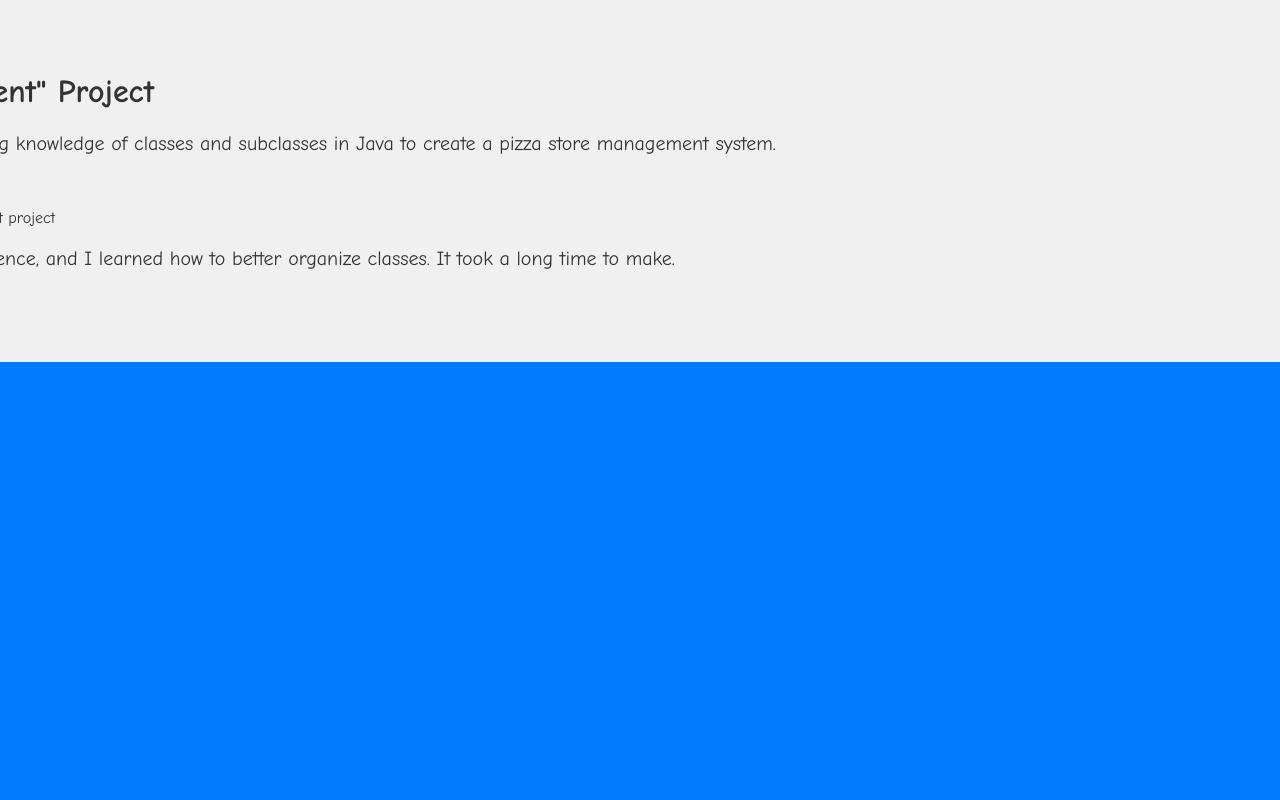
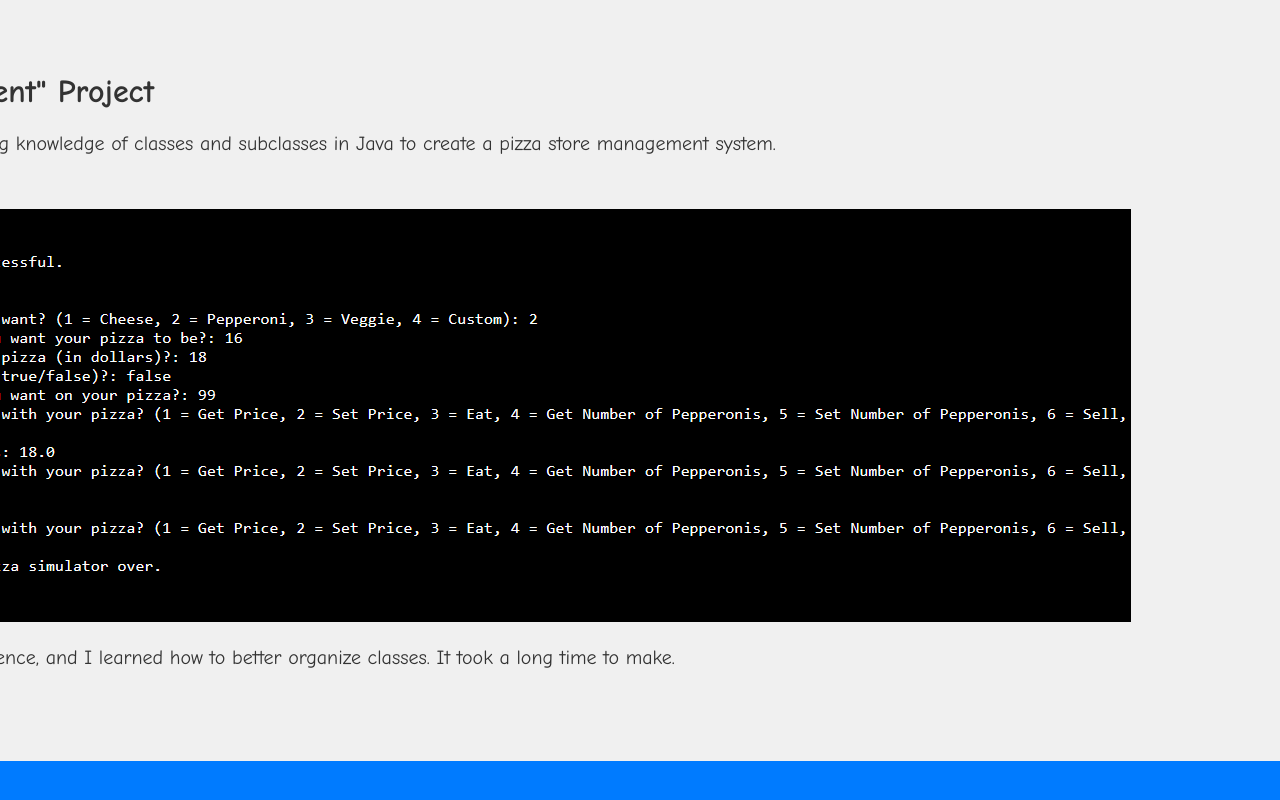
Before and after one commit to brutalthebigone/btbo-tuffsite.io, a plain HTML site: page projects.html in a window 1280 px wide. Shown: the part 632-1432 px from the top of the page. Drawn offline with Linux system fonts and the light colour scheme.

Commit message:
The Final Addition

```diff
--- a/projects.html
+++ b/projects.html
@@ -26,7 +26,7 @@
     <h1>"Store Management" Project</h1>
     <p style="font-size:20px;">This project involved utilizing knowledge of classes and subclasses in Java to create a pizza store management system.</p>
     <p>Example:</p>
-    <img src="storemanagement.png" alt="Image of my store management project">
+    <img src="store-management.png" alt="Image of my store management project">
     <p style="font-size:20px;">This project taught me patience, and I learned how to better organize classes. It took a long time to make.</p>
 
     <br><br><br><br>
--- a/script.js
+++ b/script.js
@@ -7,7 +7,7 @@ style.textContent = `
     flex-direction: column;
     justify-content: center;
     align-items: center;
-    background: #00ff00;
+    background: #61de61;
   }
 
   .topbar {
```
